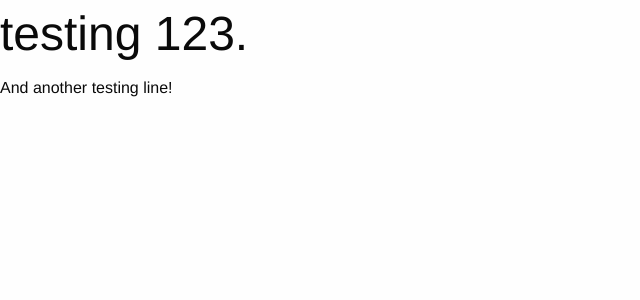
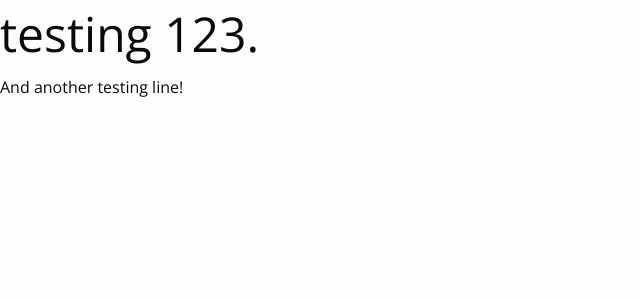
Before and after one commit to Eelviny/fsmu.co.uk, a Jekyll site: the page built from index.md, in a window 1280 px wide. Shown: the top 300 px of the page, without its empty margins (0-640 px from the left). Built offline with Jekyll 4.4.1, drawn with Linux system fonts in a browser that asks for light colours; nearby versions of some CDN libraries.

Commit message:
Open Sans = the best

```diff
--- a/_includes/head.html
+++ b/_includes/head.html
@@ -1,2 +1,3 @@
 <link rel="stylesheet" type="text/css" href="/assets/styles/main.css">
+<link href='https://fonts.googleapis.com/css?family=Open+Sans' rel='stylesheet' type='text/css'>
 <link rel="stylesheet" href="https://cdn.jsdelivr.net/fontawesome/4.6.3/css/font-awesome.min.css" integrity="sha256-AIodEDkC8V/bHBkfyxzolUMw57jeQ9CauwhVW6YJ9CA=" crossorigin="anonymous">
--- a/assets/styles/settings/_settings.scss
+++ b/assets/styles/settings/_settings.scss
@@ -62,7 +62,7 @@
 $white: #fefefe;
 $body-background: $white;
 $body-font-color: $black;
-$body-font-family: 'Helvetica Neue', Helvetica, Roboto, Arial, sans-serif;
+$body-font-family: 'Open Sans', 'Helvetica Neue', Helvetica, Roboto, Arial, sans-serif;
 $body-antialiased: true;
 $global-margin: 1rem;
 $global-padding: 1rem;
```
